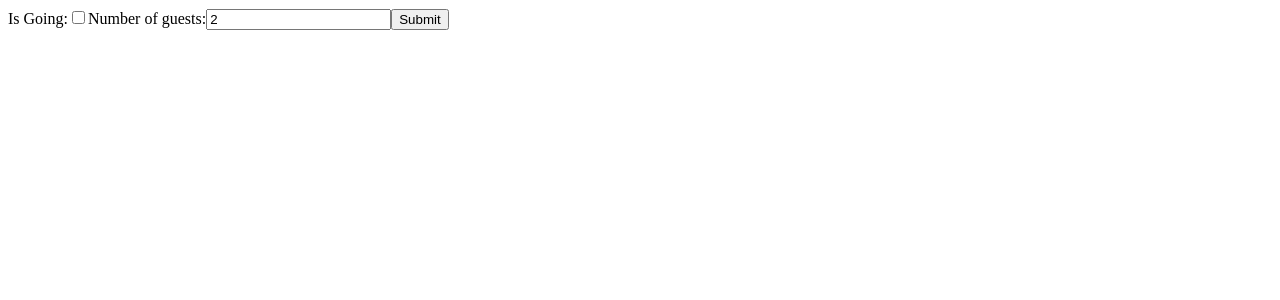
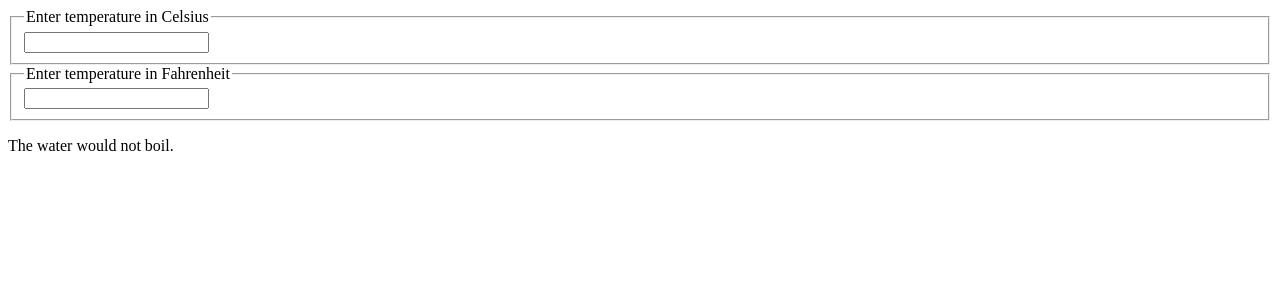
Before and after one commit to TakahashiIkki/react-tutorial, a React (Create React App) app: page / in a window 1280 px wide. Shown: the top 300 px of the page. Built offline with nearby package versions, Linux system fonts and the light colour scheme.

Commit message:
state のリフトアップ

```diff
--- a/src/index.jsx
+++ b/src/index.jsx
@@ -1,49 +1,100 @@
 import React from "react";
 import ReactDOM from "react-dom";
 
-class NameForm extends React.Component {
+const scaleNames = {
+  c: "Celsius",
+  f: "Fahrenheit",
+};
+
+function BoilingVerdict(props) {
+  if (props.celsius >= 100) {
+    return <p>The water would boil.</p>;
+  }
+  return <p>The water would not boil.</p>;
+}
+
+function toCelsius(fahrenheit) {
+  return ((fahrenheit - 32) * 5) / 9;
+}
+
+function toFahrenheit(celsius) {
+  return (celsius * 9) / 5 + 32;
+}
+
+function tryConvert(temperature, convert) {
+  const input = parseFloat(temperature);
+  if (Number.isNaN(input)) {
+    return "";
+  }
+  const output = convert(input);
+  const rounded = Math.round(output * 1000) / 1000;
+  return rounded.toString();
+}
+
+class Calculator extends React.Component {
   constructor(props) {
     super(props);
     this.state = {
-      isGoing: true,
-      numberOfGuests: 2,
+      temperature: "",
+      scale: "c",
     };
 
-    this.handleInputChange = this.handleInputChange.bind(this);
+    this.handleCelsiusChange = this.handleCelsiusChange.bind(this);
+    this.handleFahrenheitChange = this.handleFahrenheitChange.bind(this);
   }
 
-  handleInputChange(event) {
-    const target = event.target;
-    const value = target.type === "checkbox" ? target.checked : target.value;
-    const name = target.name;
+  handleCelsiusChange(temperature) {
+    this.setState({ scale: "c", temperature });
+  }
 
-    this.setState({ [name]: value });
+  handleFahrenheitChange(temperature) {
+    this.setState({ scale: "f", temperature });
   }
 
   render() {
+    const scale = this.state.scale;
+    const temperature = this.state.temperature;
+    const celsius =
+      scale === "f" ? tryConvert(temperature, toCelsius) : temperature;
+    const fahrenheit =
+      scale === "c" ? tryConvert(temperature, toFahrenheit) : temperature;
+
     return (
-      // controlled component
-      <form>
-        <label>
-          Is Going:
-          <input
-            name="isGoing"
-            type="checkbox"
-            value={this.state.isGoing}
-            onChange={this.handleInputChange}
-          />
-        </label>
-        <label>
-          Number of guests:
-          <input
-            type="number"
-            name="numberOfGuests"
-            value={this.state.numberOfGuests}
-            onChange={this.handleInputChange}
-          />
-        </label>
-        <input type="submit" value="Submit" />
-      </form>
+      <div>
+        <TemperatureInput
+          scale="c"
+          temperature={celsius}
+          onTemperatureChange={this.handleCelsiusChange}
+        />
+        <TemperatureInput
+          scale="f"
+          temperature={fahrenheit}
+          onTemperatureChange={this.handleFahrenheitChange}
+        />
+        <BoilingVerdict celsius={parseFloat(celsius)} />
+      </div>
+    );
+  }
+}
+
+class TemperatureInput extends React.Component {
+  constructor(props) {
+    super(props);
+    this.handleOnChange = this.handleOnChange.bind(this);
+  }
+
+  handleOnChange(event) {
+    this.props.onTemperatureChange(event.target.value);
+  }
+
+  render() {
+    const temperature = this.props.temperature;
+    const scale = this.props.scale;
+    return (
+      <fieldset>
+        <legend> Enter temperature in {scaleNames[scale]}</legend>
+        <input value={temperature} onChange={this.handleOnChange} />
+      </fieldset>
     );
   }
 }
@@ -51,7 +102,7 @@
 function App() {
   return (
     <div>
-      <NameForm />
+      <Calculator />
     </div>
   );
 }
```
